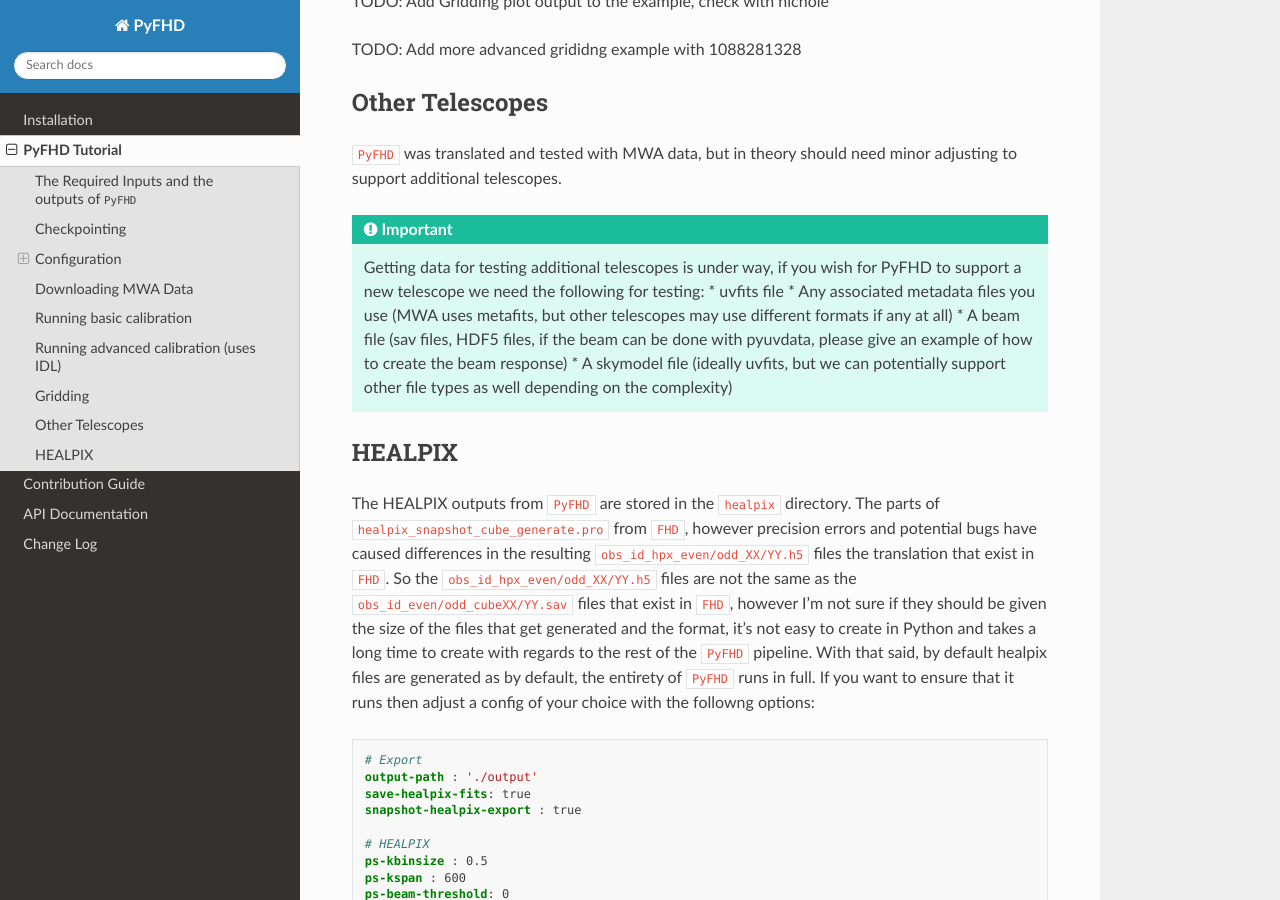
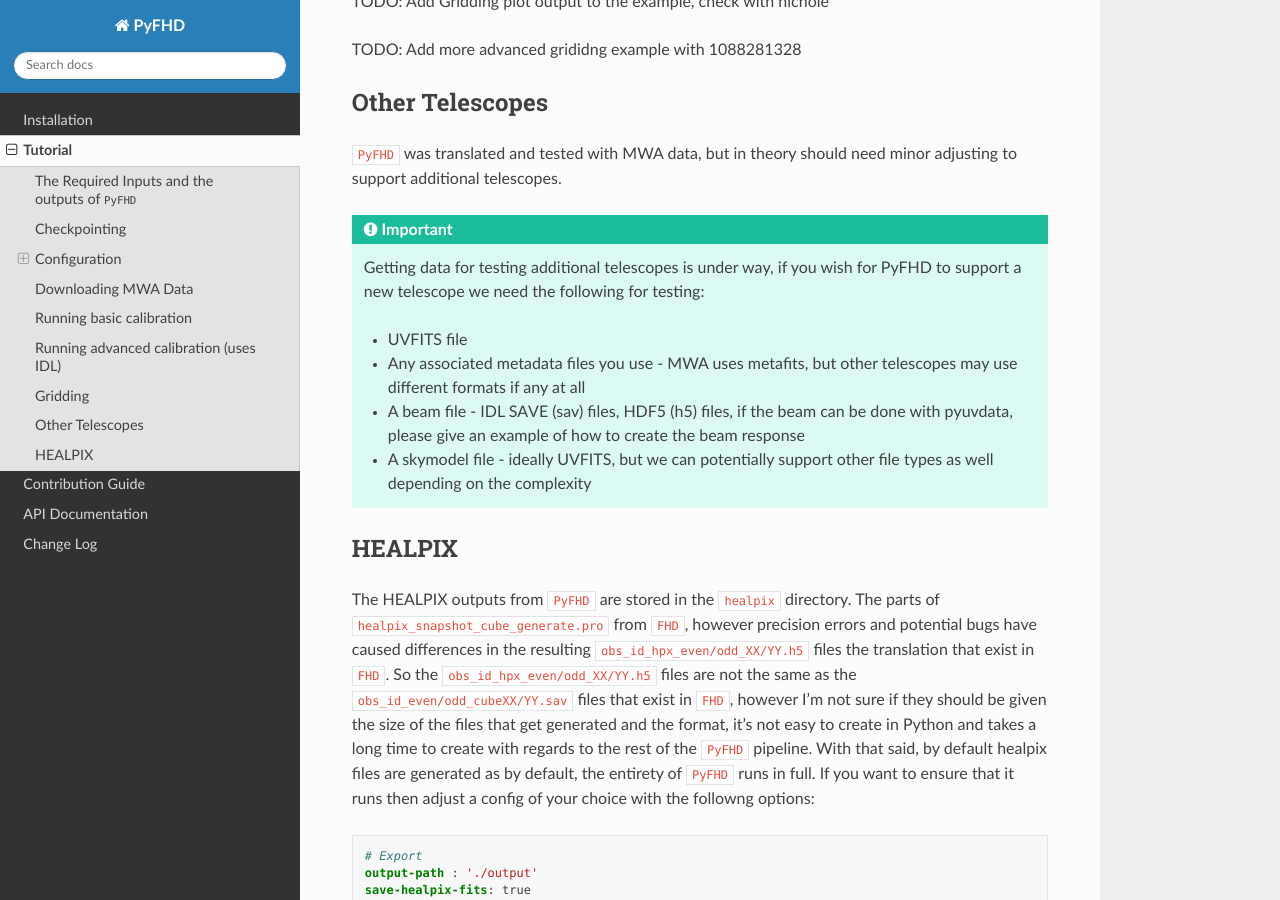
Before and after one commit to ADACS-Australia/PyFHD, a Sphinx documentation site: the page built from docs/source/tutorial/tutorial.rst, in a window 1280 px wide and 900 px high, scrolled down 14789 px. Built offline with Sphinx 7.4.7 and the Read the Docs theme 3.1.0, drawn with Linux system fonts in a browser that asks for light colours; some of the changed text lies outside the part shown.

```diff
--- a/docs/source/tutorial/tutorial.rst
+++ b/docs/source/tutorial/tutorial.rst
@@ -3,8 +3,8 @@
 .. _WODEN: https://woden.readthedocs.io/en/latest/index.html
 .. _FHD: https://github.com/EoRImaging/FHD
 
-PyFHD Tutorial
-==============
+Tutorial
+=========
 
 Let's start with getting you off the ground and running using the sample data built into ``PyFHD``.
 The example data is a small subset of the observation ``1088285600`` with a beam that uses only one frequency,
@@ -512,10 +512,11 @@ Other Telescopes
 .. important::
 
   Getting data for testing additional telescopes is under way, if you wish for PyFHD to support a new telescope we need the following for testing:
-  * uvfits file
-  * Any associated metadata files you use (MWA uses metafits, but other telescopes may use different formats if any at all)
-  * A beam file (sav files, HDF5 files, if the beam can be done with pyuvdata, please give an example of how to create the beam response)
-  * A skymodel file (ideally uvfits, but we can potentially support other file types as well depending on the complexity)
+
+  - UVFITS file
+  - Any associated metadata files you use - MWA uses metafits, but other telescopes may use different formats if any at all
+  - A beam file - IDL SAVE (sav) files, HDF5 (h5) files, if the beam can be done with pyuvdata, please give an example of how to create the beam response
+  - A skymodel file - ideally UVFITS, but we can potentially support other file types as well depending on the complexity
 
 HEALPIX
 -------
```
